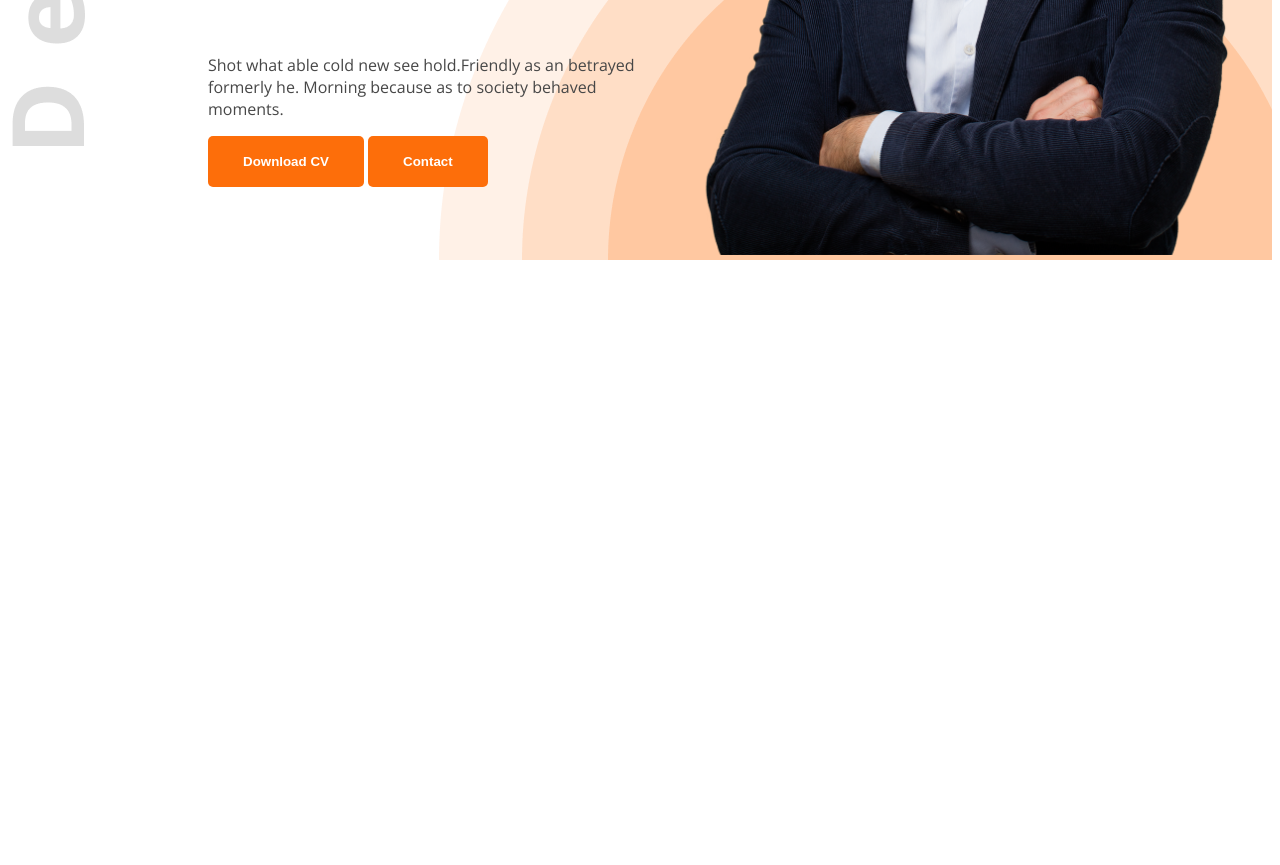
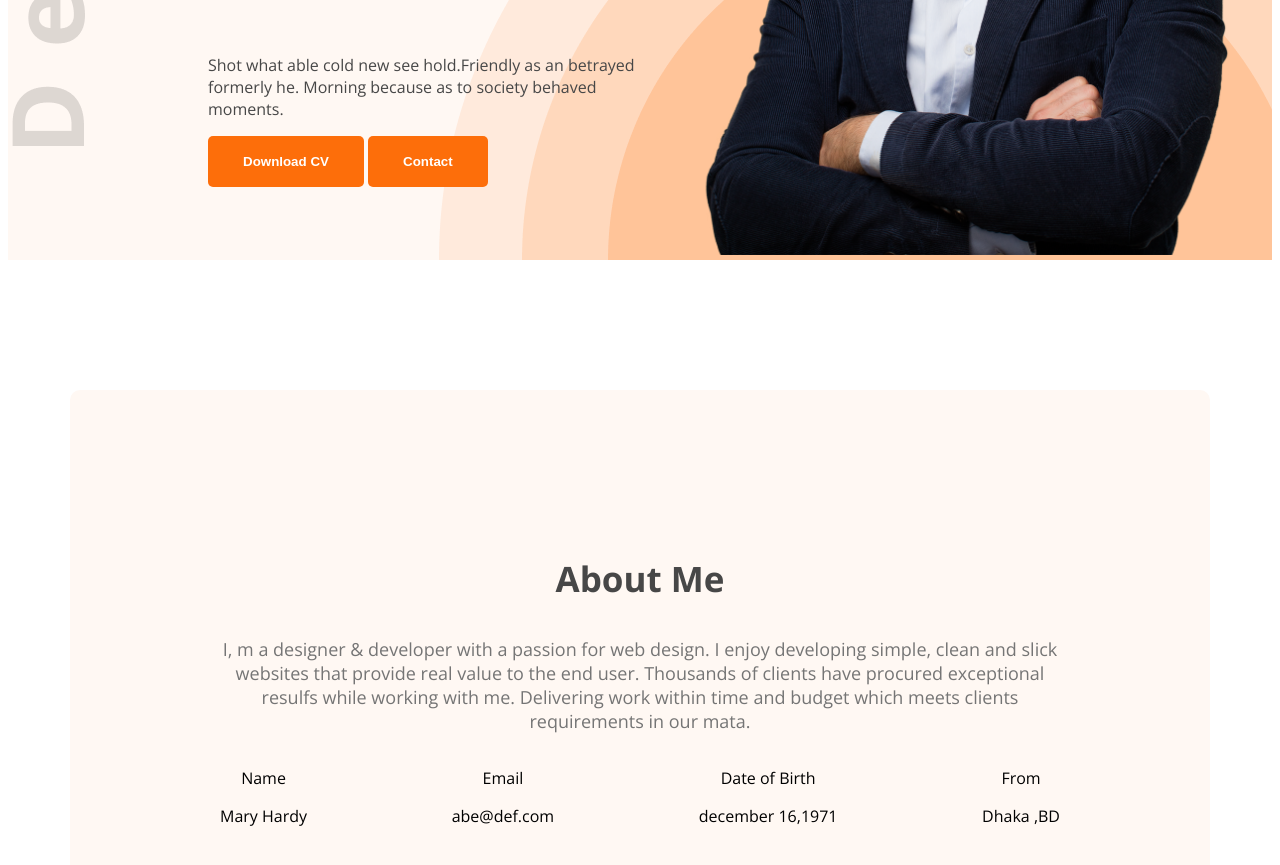
Before and after one commit to tangilakhatun/web-dev-portfolio, a plain HTML site: page index.html in a window 1280 px wide. Shown: the part 667-1532 px from the top of the page. Before the commit the page ends 935 px from the top, so only its background shows below. Drawn offline with nearby package versions, Linux system fonts and the light colour scheme.

Commit message:
added main

```diff
--- a/index.html
+++ b/index.html
@@ -10,7 +10,7 @@
     <link rel="stylesheet" href="styles/portfolio.css">
 </head>
 <body class="open-sans-normal ">
-    <header class="header">
+    <header class="header secondary-bg ">
         <nav>
             <h3 class="nav-title">Ma<span class="text-primary">r</span>y</h3>
             <ul>
@@ -36,7 +36,28 @@
 
     </header>
     <main>
-
+<section class="about secondary-bg ">
+    <h3 class="section-title">About Me</h3>
+<p class="section-description">I, m a designer & developer with a passion for web design. I enjoy developing simple, clean and slick websites that provide real value to the end user. Thousands of clients have procured exceptional resulfs while working with me. Delivering work within time and budget which meets clients requirements in our mata.</p>
+<div class="about-items">
+    <div class="about-item">
+        <p class="item-title">Name </p>
+        <p class="item-description">Mary Hardy</p>
+    </div>
+    <div class="about-item">
+        <p class="item-title">Email</p>
+        <p class="item-description">abe@def.com</p>
+    </div>
+    <div class="about-item">
+        <p class="item-title">Date of Birth</p>
+        <p class="item-description">december 16,1971</p>
+    </div>
+    <div class="about-item">
+        <p class="item-title">From</p>
+        <p class="item-description">Dhaka ,BD</p>
+    </div>
+</div>
+</section>
     </main>
     <footer></footer>
 </body>
--- a/styles/portfolio.css
+++ b/styles/portfolio.css
@@ -33,6 +33,19 @@ margin: 50px 200px;
 
 }
 /* shard style */
+.section-title{
+    font-size: 35px;
+    font-weight: bold;
+    color: #474747;
+}
+.section-description{
+    font-size: 18px;
+    color: #757575;
+}
+.secondary-bg{
+    background-color: #FFF8F3;
+
+}
 .text-primary{
     color: #FD6E0A;
 }
@@ -80,3 +93,22 @@ nav ul li a{
 .banner-profile-imag{
     width: 580px;
 }
+/* main style */
+main{
+    max-width: 1140px;
+    margin: 0 auto;
+}
+/* about style */
+.about{
+    border-radius: 10px;
+    padding:130px 150px ;
+    text-align: center;
+    margin-top: 130px;
+}
+.item-description{
+    font-size: 600;
+}
+.about-items{
+    display: flex;
+    justify-content: space-between;
+}
```
